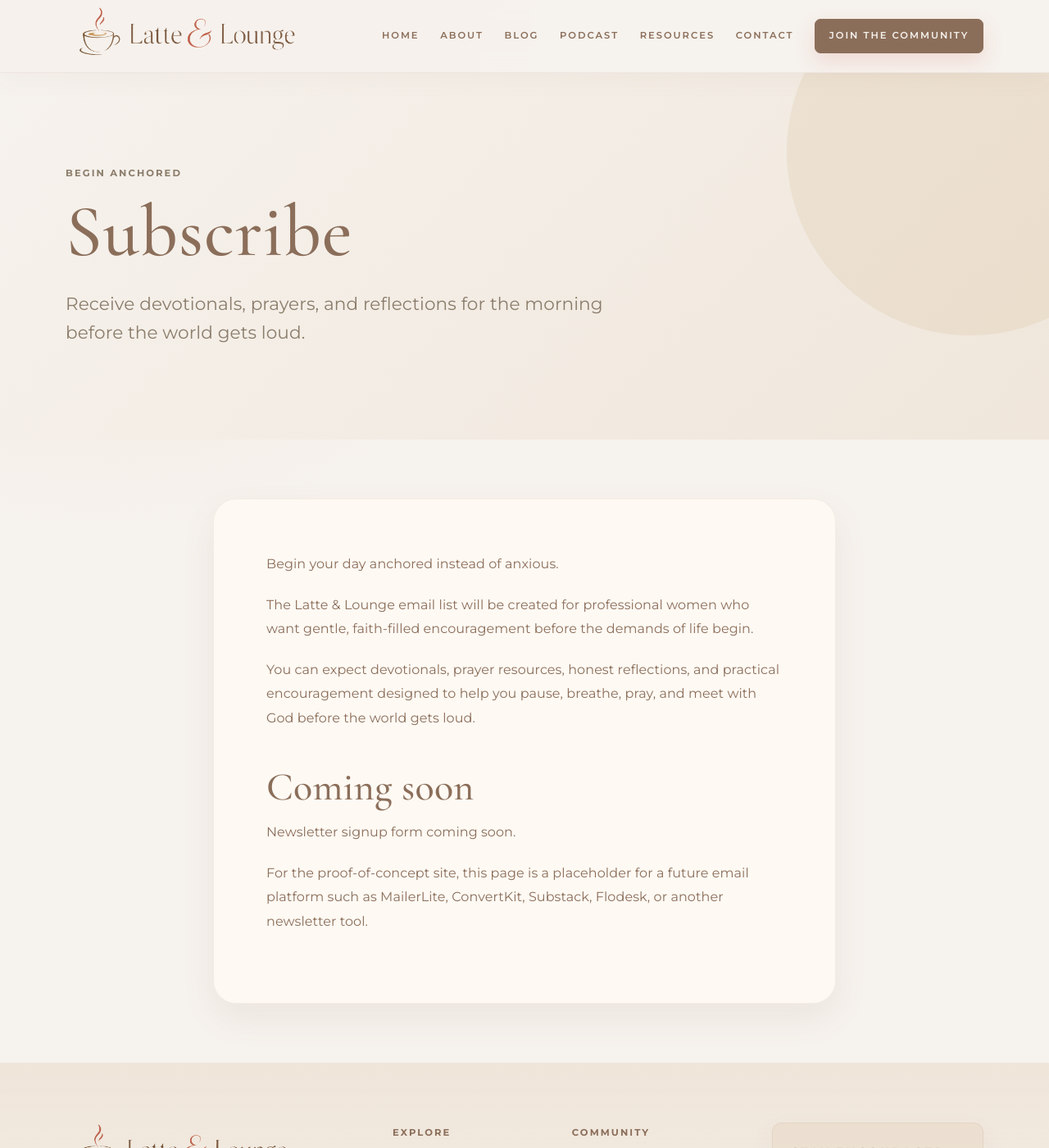
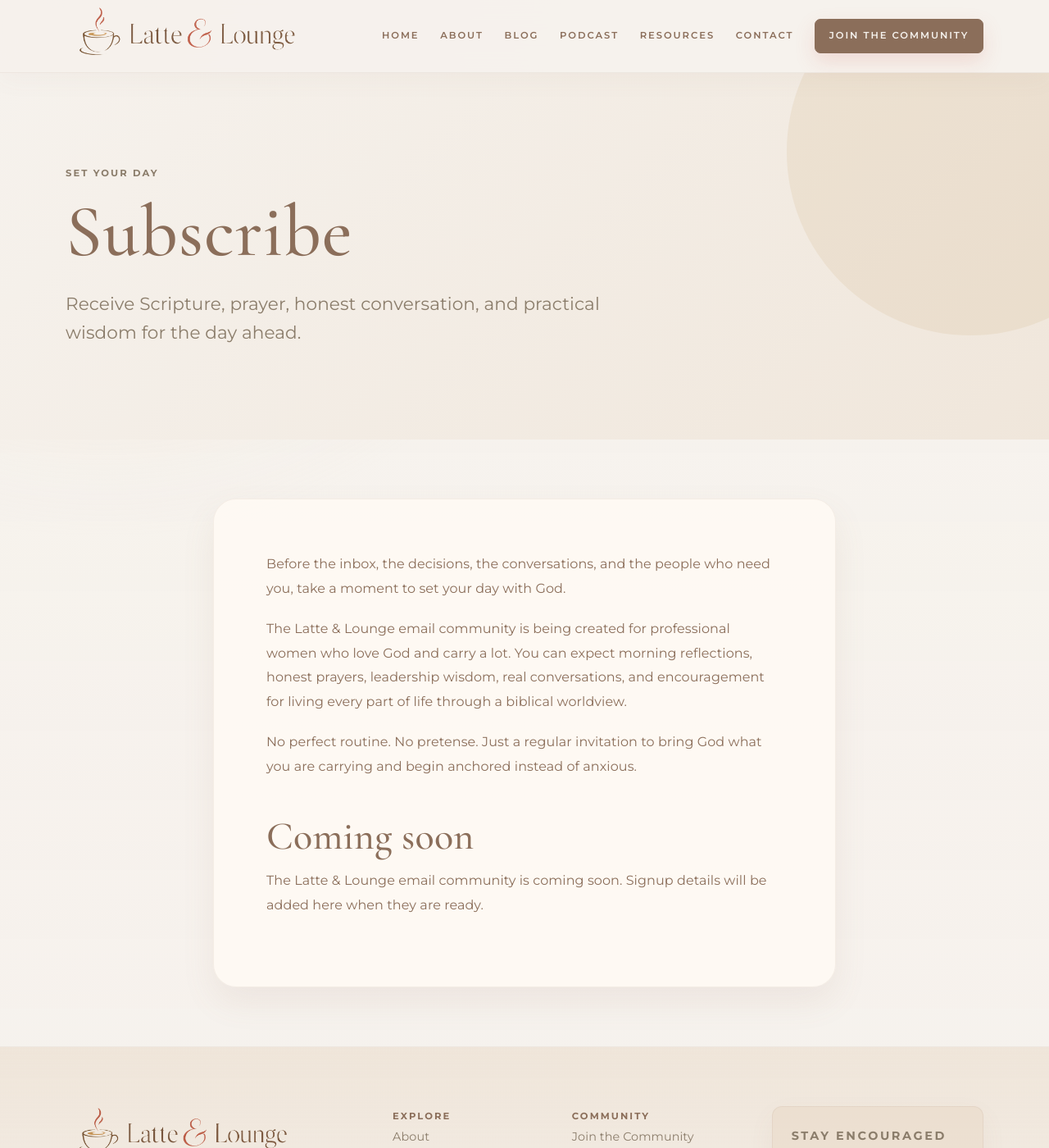
Before and after one commit to jeffthomasiii/latte-lounge-poc, a Jekyll site: the page built from docs/subscribe.md, in a window 1280 px wide and 1400 px high. Shown: the whole window at 82% size. Built offline with Jekyll 4.4.1, drawn with Linux system fonts in a browser that asks for light colours.

Commit message:
Rewrite subscribe page around the set-your-day invitation

```diff
--- a/docs/subscribe.md
+++ b/docs/subscribe.md
@@ -1,18 +1,16 @@
 ---
 layout: page
 title: Subscribe
-eyebrow: "Begin Anchored"
-subtitle: "Receive devotionals, prayers, and reflections for the morning before the world gets loud."
+eyebrow: "Set Your Day"
+subtitle: "Receive Scripture, prayer, honest conversation, and practical wisdom for the day ahead."
 ---
 
-Begin your day anchored instead of anxious.
+Before the inbox, the decisions, the conversations, and the people who need you, take a moment to set your day with God.
 
-The Latte & Lounge email list will be created for professional women who want gentle, faith-filled encouragement before the demands of life begin.
+The Latte & Lounge email community is being created for professional women who love God and carry a lot. You can expect morning reflections, honest prayers, leadership wisdom, real conversations, and encouragement for living every part of life through a biblical worldview.
 
-You can expect devotionals, prayer resources, honest reflections, and practical encouragement designed to help you pause, breathe, pray, and meet with God before the world gets loud.
+No perfect routine. No pretense. Just a regular invitation to bring God what you are carrying and begin anchored instead of anxious.
 
 ## Coming soon
 
-Newsletter signup form coming soon.
-
-For the proof-of-concept site, this page is a placeholder for a future email platform such as MailerLite, ConvertKit, Substack, Flodesk, or another newsletter tool.
+The Latte & Lounge email community is coming soon. Signup details will be added here when they are ready.
```
